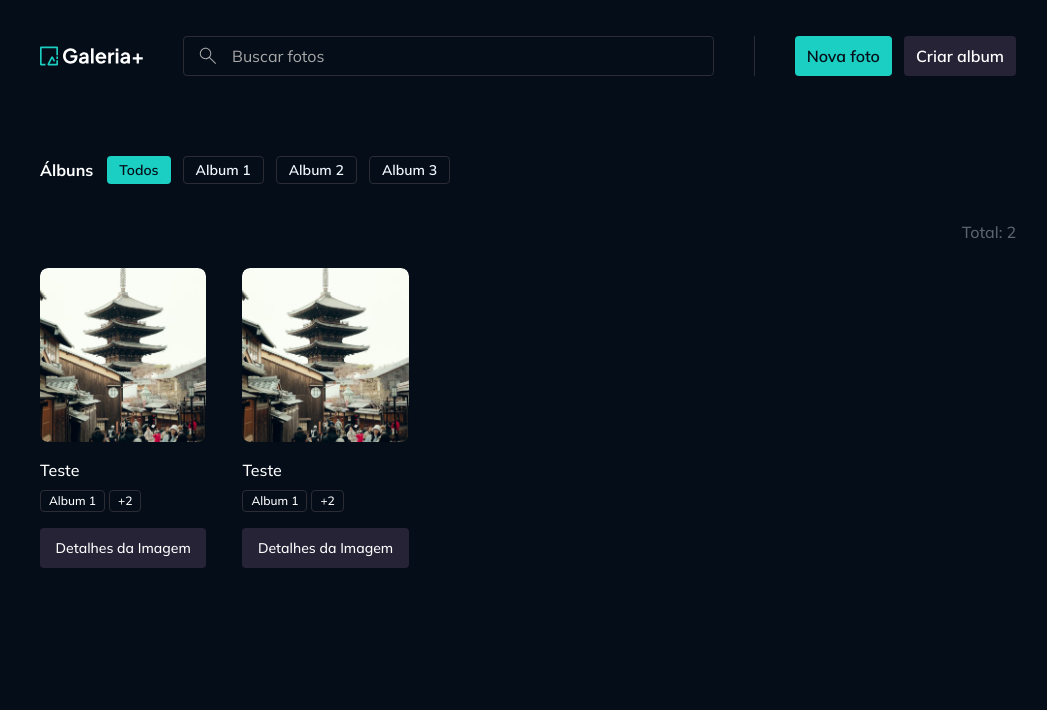
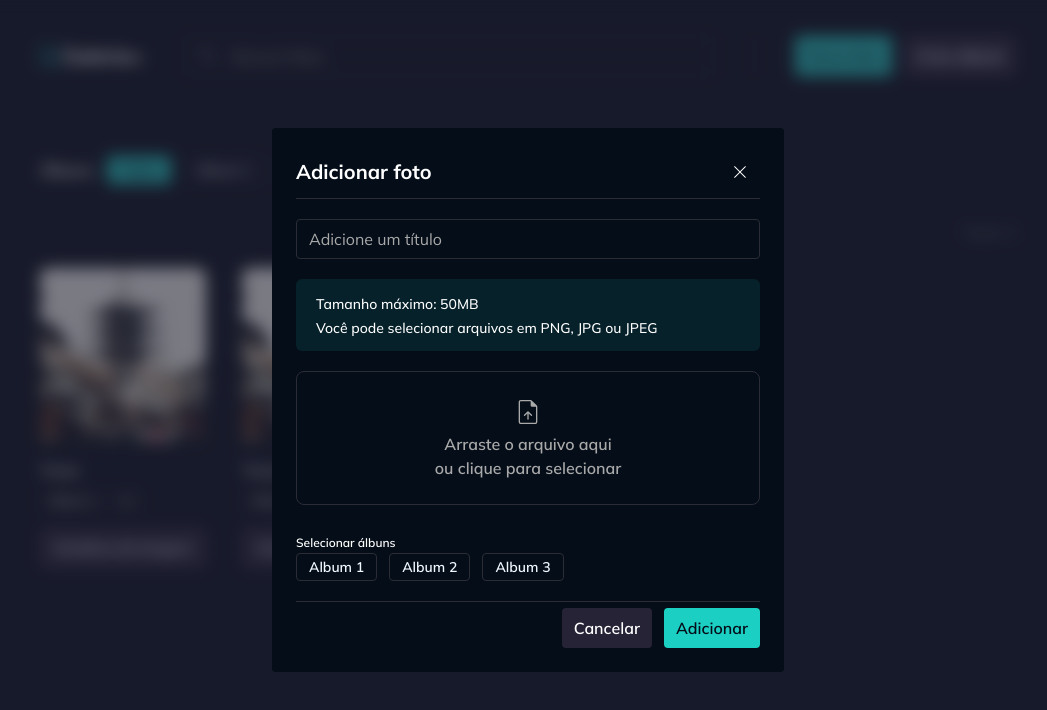
Before and after one commit to VitorAbreu/gallery-plus, a React (Vite) app: page / in a window 1280 px wide. Both pictures are taken after a click on the button "Nova foto". Shown: the top 710 px of the page, without its empty margins (112-1159 px from the left). Built offline with nearby package versions, Linux system fonts and the light colour scheme.

Commit message:
feat(photo dialog): criação do component e estado de carregamento

```diff
--- a/src/components/main-header.tsx
+++ b/src/components/main-header.tsx
@@ -6,6 +6,7 @@
 import Button from "./button";
 import PhotosSearch from "./photos-search";
 import Divider from "./divider";
+import PhotoNewDialog from "../contexts/photos/components/photo-new-dialog";
 
 interface MainHeaderProps extends React.ComponentProps<typeof Container> {}
 
@@ -24,7 +25,7 @@
       <Divider orientation="vertical" className="h-10" />
 
       <div className="flex items-center gap-3">
-        <Button>Nova foto</Button>
+        <PhotoNewDialog trigger={<Button>Nova foto</Button>} />
         <Button variant="secondary">Criar album</Button>
       </div>
     </Container>
--- /dev/null
+++ b/src/contexts/photos/components/photo-new-dialog.tsx
@@ -0,0 +1,92 @@
+import Alert from "../../../components/alert";
+import Button from "../../../components/button";
+import Text from "../../../components/text";
+import {
+  Dialog,
+  DialogBody,
+  DialogClose,
+  DialogContent,
+  DialogFooter,
+  DialogHeader,
+  DialogTrigger,
+} from "../../../components/dialog";
+import ImagePreview from "../../../components/image-preview";
+import InputSingleFile from "../../../components/input-single-file";
+import InputText from "../../../components/input-text";
+import type { Album } from "../../albums/models/album";
+import Skeleton from "../../../components/skeleton";
+import { useForm } from "react-hook-form";
+
+interface PhotoNewDialogProps {
+  trigger: React.ReactNode;
+}
+
+export default function PhotoNewDialog({ trigger }: PhotoNewDialogProps) {
+  const form = useForm();
+  //   Apenas mock
+  const isLoadingAlbum = false;
+  const albums: Album[] = [
+    { id: "4321", title: "Album 1" },
+    { id: "431", title: "Album 2" },
+    { id: "421", title: "Album 3" },
+  ];
+  return (
+    <Dialog>
+      <DialogTrigger asChild>{trigger}</DialogTrigger>
+      <DialogContent>
+        <DialogHeader>Adicionar foto</DialogHeader>
+
+        <DialogBody className="flex flex-col gap-5">
+          <InputText placeholder="Adicione um título" maxLength={255} />
+
+          <Alert>
+            Tamanho máximo: 50MB
+            <br />
+            Você pode selecionar arquivos em PNG, JPG ou JPEG
+          </Alert>
+
+          <InputSingleFile
+            form={form}
+            allowedExtensions={["png", "jpg", "jpeg"]}
+            maxFileSizeInMB={50}
+            replaceBy={<ImagePreview className="w-full h-56" />}
+          />
+
+          <div className="space-y-3">
+            <Text variant="label-small">Selecionar álbuns</Text>
+
+            <div className="flex flex-wrap gap-3">
+              {!isLoadingAlbum &&
+                albums.length > 0 &&
+                albums.map((album) => (
+                  <Button
+                    key={album.id}
+                    variant="ghost"
+                    size="sm"
+                    className="truncate"
+                  >
+                    {album.title}
+                  </Button>
+                ))}
+
+              {isLoadingAlbum &&
+                Array.from({ length: 5 }).map((_, index) => (
+                  <Skeleton
+                    key={`album-loading-${index}`}
+                    className="w-20 h-7"
+                  />
+                ))}
+            </div>
+          </div>
+        </DialogBody>
+
+        <DialogFooter>
+          <DialogClose asChild>
+            <Button variant="secondary">Cancelar</Button>
+          </DialogClose>
+          <Button>Adicionar</Button>
+        </DialogFooter>
+      </DialogContent>
+    </Dialog>
+  );
+}
```
